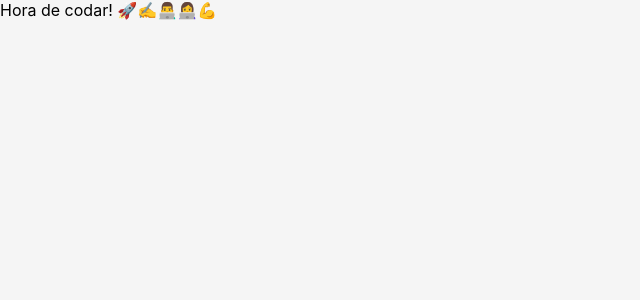
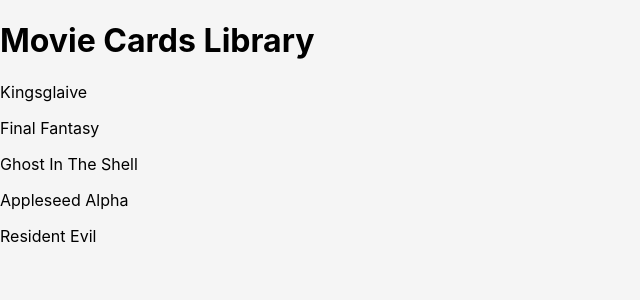
Before and after one commit to LaizaBertelli/movie-cards-library, a React (Create React App) app: page / in a window 1280 px wide. Shown: the top 300 px of the page, without its empty margins (0-640 px from the left). Built offline with nearby package versions, Linux system fonts and the light colour scheme.

Commit message:
Implementa componente MovieList

```diff
--- a/src/App.js
+++ b/src/App.js
@@ -1,11 +1,14 @@
 import React from 'react';
 import './App.css';
+import Header from './components/Header';
+import MovieList from './components/MovieList';
+import movies from './data';
 
 function App() {
   return (
     <div className="App">
-      {/* Sua implementação deve ficar aqui. Remova essas duas linhas e mão na massa */}
-      Hora de codar! 🚀✍️👨‍💻👩‍💻💪
+      <Header />
+      <MovieList movies={ movies } />
     </div>
   );
 }
--- a/src/components/MovieList.jsx
+++ b/src/components/MovieList.jsx
@@ -1,10 +1,18 @@
 // implement MovieList component here
 import React from 'react';
+import MovieCard from './MovieCard';
+import PropType from 'prop-types';
 
 class MovieList extends React.Component {
   render() {
-    const { movie } = this.props;
-    return <p>Teste</p>;
+    const { movies } = this.props;
+    return (
+      <div>
+        {
+          movies.map((movie) => <MovieCard key={ movie.title } movie={ movie } />)
+        }
+      </div>
+    );
   }
 }
 
```
